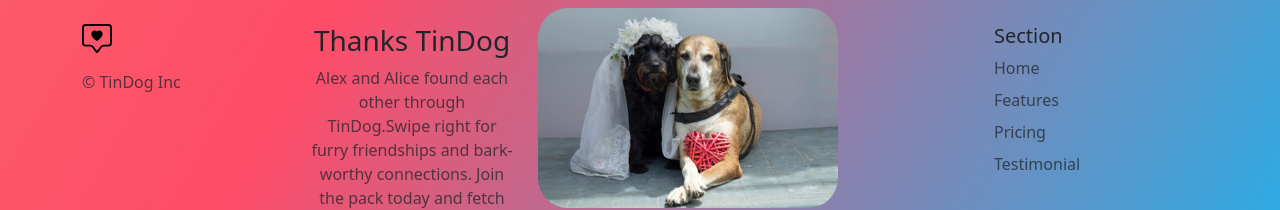
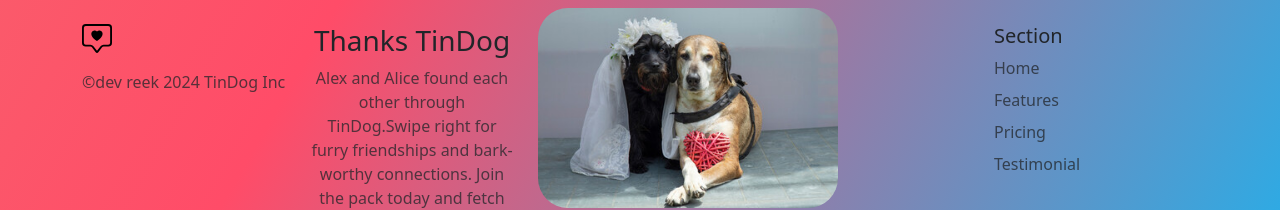
Before and after one commit to reek004/TinDog, a plain HTML site: page index.html in a window 1280 px wide. Shown: the part 2166-2376 px from the top of the page. Drawn offline with nearby package versions, Linux system fonts and the light colour scheme.

Commit message:
Updated footer

```diff
--- a/index.html
+++ b/index.html
@@ -198,7 +198,7 @@
             >
               <img src="./svgs/logo.svg" height="30px" alt="" />
             </a>
-            <p class="text-body-secondary">© TinDog Inc</p>
+            <p class="text-body-secondary">©dev reek 2024 TinDog Inc</p>
           </div>
 
           <div class="col mt-3 mb-0 text-center">
```
